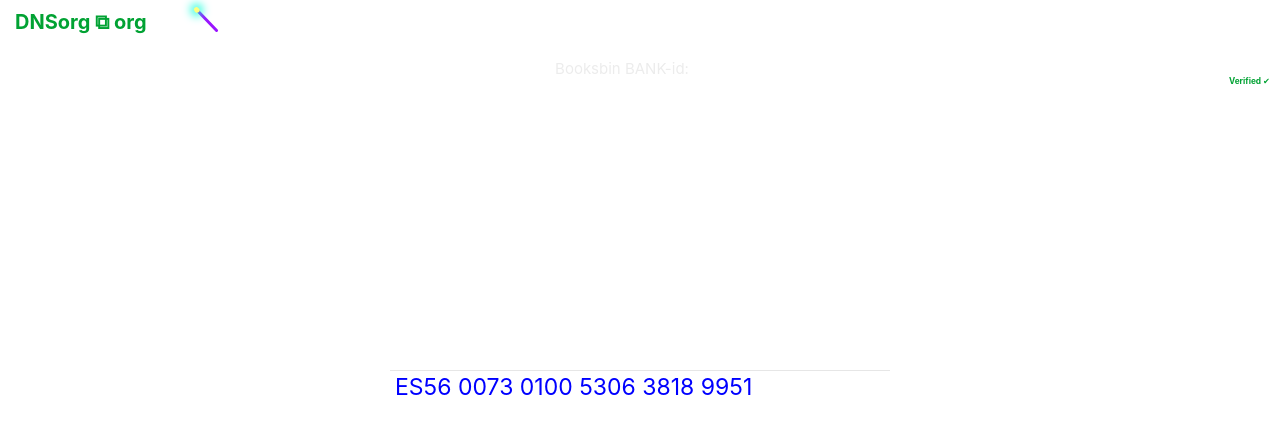
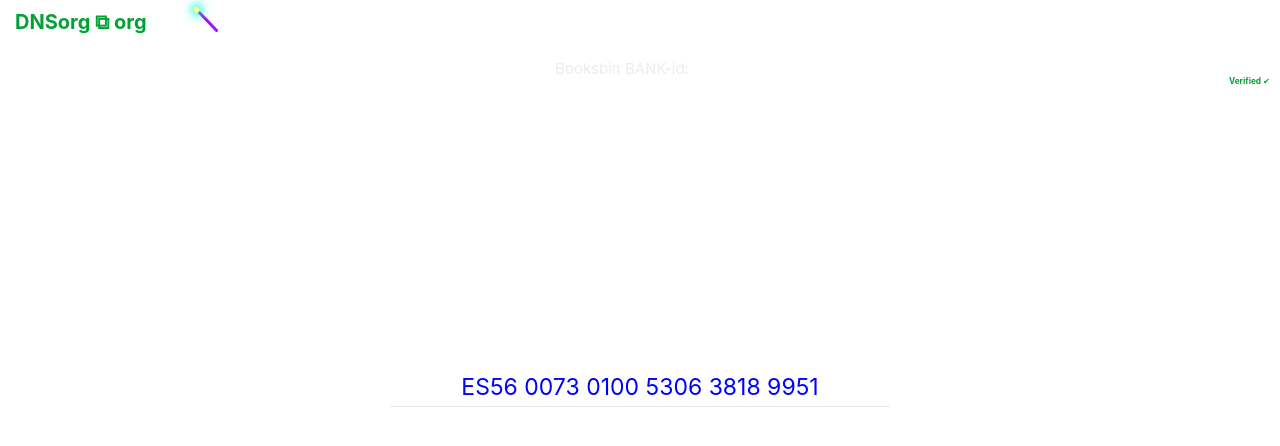
Before and after one commit to Booksbin/DNSorg, a plain HTML site: page index.html in a window 1280 px wide. Drawn offline with Linux system fonts and the light colour scheme.

Commit message:
Global index.html

```diff
--- a/index.html
+++ b/index.html
@@ -46,10 +46,10 @@
     }
 
     #ble-digest { /* Class Add 16.7.2021*/
-      border  : 0px;
-      float   : left;
-      padding : 5px;
-      padding : 3px 5px 5px 5px;
+      border    : 0px;
+      text-align: center; /* Edit 20.9.2021 */
+      padding   : 5px;
+      padding   : 3px 5px 5px 5px;
     }
 
     input#digest-hyper { /* S Hyper Lana (lane*) Add 16.7.2021 */
```
